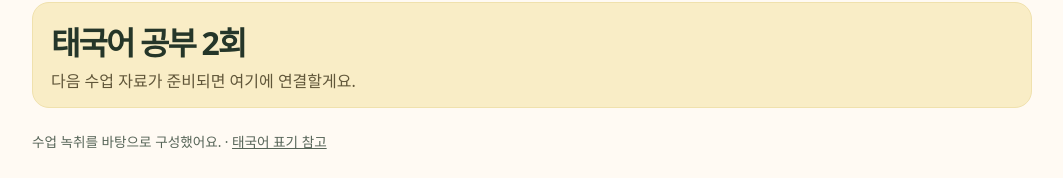
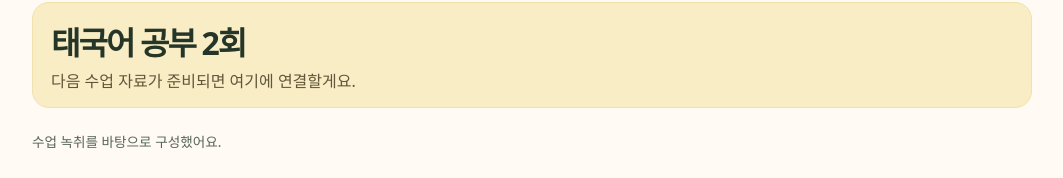
Before and after one commit to GNRL-AI/heavenseed-thai, a plain HTML site: page index.html in a window 1280 px wide. Shown: the part 2674-2852 px from the top of the page, without its empty margins (108-1171 px from the left). Drawn offline with Linux system fonts and the light colour scheme.

Commit message:
Add files via upload

```diff
--- a/index.html
+++ b/index.html
@@ -47,7 +47,7 @@
   <section id="next-lesson" class="next" aria-labelledby="next-title"><h2 id="next-title">태국어 공부 2회</h2><p>다음 수업 자료가 준비되면 여기에 연결할게요.</p></section>
   <audio id="pronunciation-audio" preload="none"></audio>
 </main>
-<footer class="wrap footer">수업 녹취를 바탕으로 구성했어요. · <a href="https://searchlib.utcc.ac.th/library/onlinethesis/317317.pdf" target="_blank" rel="noopener">태국어 표기 참고</a></footer>
+<footer class="wrap footer">수업 녹취를 바탕으로 구성했어요.</footer>
 <script>
 "use strict";
 const phrases = [
```
